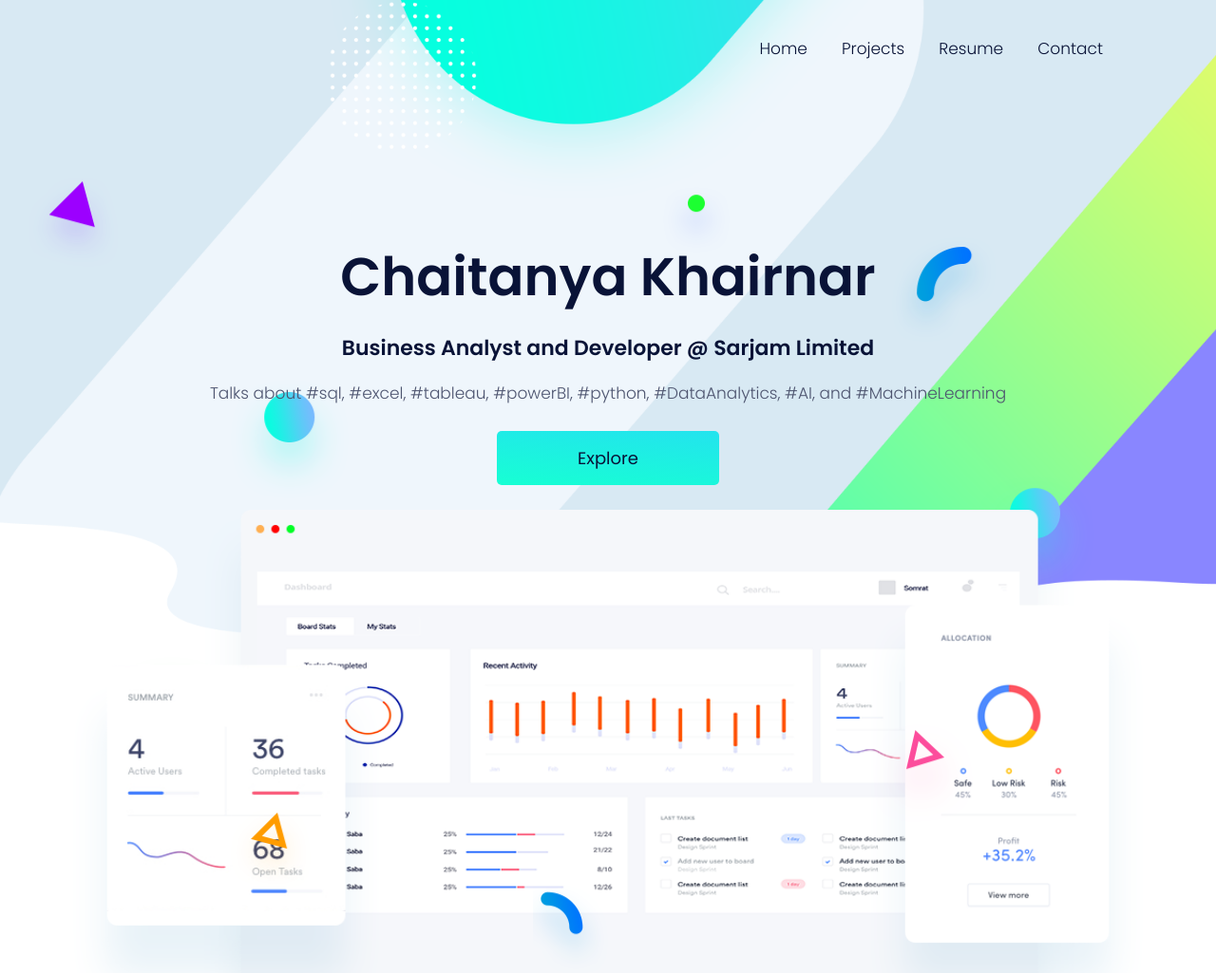
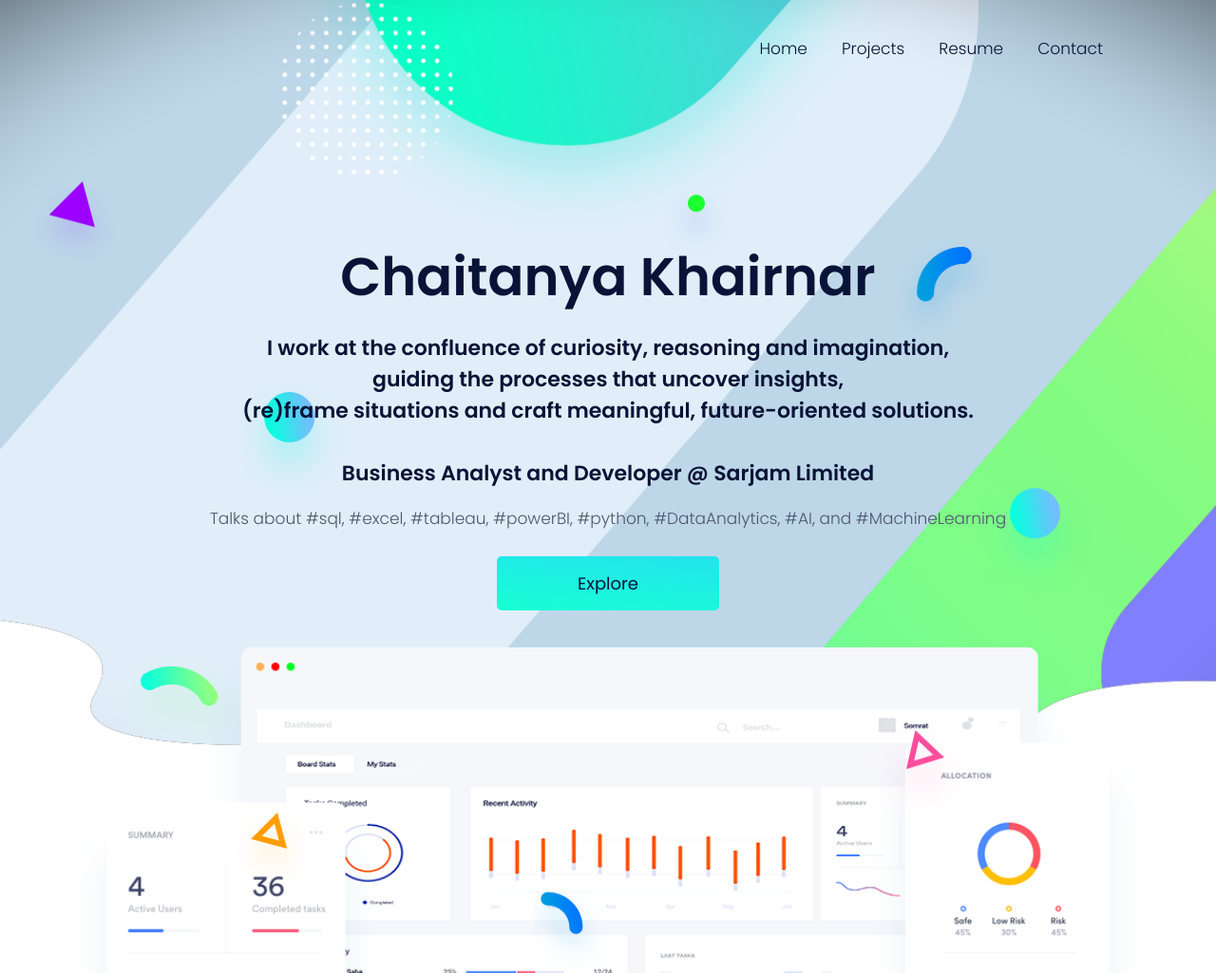
Before and after one commit to chaitanya-khairnar/python-django-portfolio, a Django app: page / in a window 1280 px wide. Shown: the top 1025 px of the page at 95% size. Run offline with Django 3.2, Linux system fonts and the light colour scheme; data that the repository does not hold is empty; some libraries are stand-ins or nearby versions.

Commit message:
Home Background color adjustment

```diff
--- a/home/templates/home/home.html
+++ b/home/templates/home/home.html
@@ -7,7 +7,7 @@
                 <div class="row">
                     <div class="col-lg-12 text-center zindex-1">
                     <h1 class="mb-3">Chaitanya Khairnar<br></h1>
-                    <h4 class="mb-3">Business Analyst and Developer @ Sarjam Limited</h4>
+                    <h4 class="mb-3">I work at the confluence of curiosity, reasoning and imagination,<br> guiding the processes that uncover insights,<br> (re)frame situations and craft meaningful, future-oriented solutions.<br><br> Business Analyst and Developer @ Sarjam Limited</h4>
                     <p class="mb-4">Talks about #sql, #excel, #tableau, #powerBI, #python, #DataAnalytics, #AI, and #MachineLearning</p>
                     <a href="#{{ inpage_links.project }}" class="btn btn-secondary btn-lg page-scroll">explore</a>
                     <!-- banner image -->
```
Also changed, not shown: home/static/images/backgrounds/about-bg.png, home/static/images/backgrounds/footer-bg.png, home/static/images/backgrounds/seo-bg.png, home/static/images/backgrounds/service-bg.png, home/static/images/backgrounds/service-page-bg.png, home/static/images/backgrounds/service-page.png, home/static/images/hero-area/banner-bg.png.
